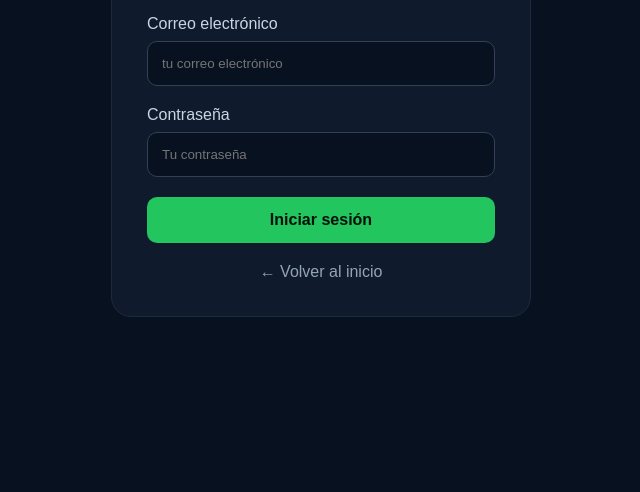
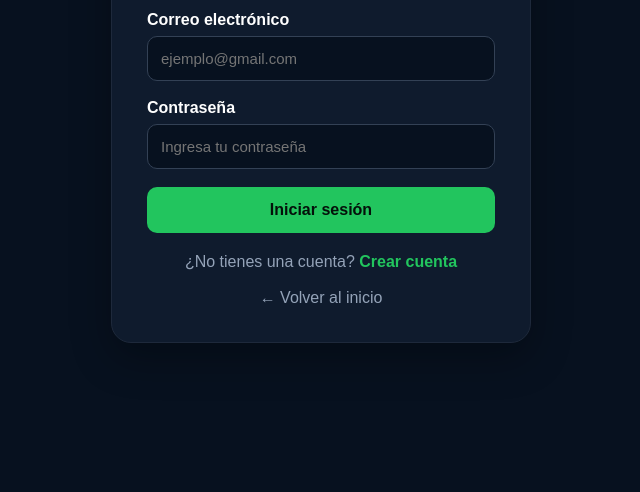
Before and after one commit to sebastianrodriguezrivera876-stack/campogana, a plain HTML site: page login.html in a window 1280 px wide. Shown: the part 308-800 px from the top of the page, without its empty margins (319-959 px from the left). Drawn offline with Linux system fonts and the light colour scheme.

Commit message:
login.html

```diff
--- a/login.html
+++ b/login.html
@@ -15,21 +15,22 @@
 
     body {
       min-height: 100vh;
+      display: flex;
+      justify-content: center;
+      align-items: center;
       background: #07111f;
+      padding: 20px;
       color: white;
-      display: flex;
-      align-items: center;
-      justify-content: center;
-      padding: 20px;
     }
 
-    .login-box {
+    .login {
       width: 100%;
       max-width: 420px;
       background: #0f1b2d;
       border: 1px solid #1e293b;
+      padding: 35px;
       border-radius: 20px;
-      padding: 35px;
+      box-shadow: 0 15px 40px rgba(0,0,0,0.3);
     }
 
     .logo {
@@ -42,24 +43,35 @@
 
     h1 {
       text-align: center;
-      margin-bottom: 30px;
+      margin-bottom: 10px;
+    }
+
+    .subtitulo {
+      text-align: center;
+      color: #94a3b8;
+      margin-bottom: 25px;
     }
 
     label {
       display: block;
-      margin-bottom: 8px;
-      color: #cbd5e1;
+      margin-bottom: 7px;
+      font-weight: bold;
     }
 
     input {
       width: 100%;
-      padding: 14px;
-      margin-bottom: 20px;
+      padding: 13px;
+      margin-bottom: 18px;
+      border: 1px solid #334155;
       border-radius: 10px;
-      border: 1px solid #334155;
       background: #07111f;
       color: white;
+      font-size: 15px;
       outline: none;
+    }
+
+    input:focus {
+      border-color: #22c55e;
     }
 
     button {
@@ -69,15 +81,37 @@
       border-radius: 10px;
       background: #22c55e;
       color: #04110a;
+      font-size: 16px;
       font-weight: bold;
-      font-size: 16px;
       cursor: pointer;
     }
 
-    .back {
+    button:hover {
+      background: #16a34a;
+    }
+
+    #mensaje {
+      text-align: center;
+      margin-top: 15px;
+      font-weight: bold;
+    }
+
+    .registro {
+      text-align: center;
+      margin-top: 20px;
+      color: #94a3b8;
+    }
+
+    .registro a {
+      color: #22c55e;
+      text-decoration: none;
+      font-weight: bold;
+    }
+
+    .volver {
       display: block;
       text-align: center;
-      margin-top: 20px;
+      margin-top: 18px;
       color: #94a3b8;
       text-decoration: none;
     }
@@ -86,25 +120,33 @@
 
 <body>
 
-  <div class="login-box">
+  <div class="login">
 
     <div class="logo">CampoGana</div>
 
     <h1>Iniciar sesión</h1>
 
-    <form>
+    <p class="subtitulo">
+      Ingresa a tu cuenta para continuar
+    </p>
 
-      <label>Correo electrónico</label>
+    <form id="loginForm">
+
+      <label for="correo">Correo electrónico</label>
+
       <input
         type="email"
-        placeholder="tu correo electrónico"
+        id="correo"
+        placeholder="ejemplo@gmail.com"
         required
       >
 
-      <label>Contraseña</label>
+      <label for="password">Contraseña</label>
+
       <input
         type="password"
-        placeholder="Tu contraseña"
+        id="password"
+        placeholder="Ingresa tu contraseña"
         required
       >
 
@@ -112,13 +154,22 @@
         Iniciar sesión
       </button>
 
+      <p id="mensaje"></p>
+
     </form>
 
-    <a class="back" href="index.html">
+    <p class="registro">
+      ¿No tienes una cuenta?
+      <a href="registro.html">Crear cuenta</a>
+    </p>
+
+    <a href="index.html" class="volver">
       ← Volver al inicio
     </a>
 
   </div>
 
+  <script src="login.js"></script>
+
 </body>
 </html>
```
